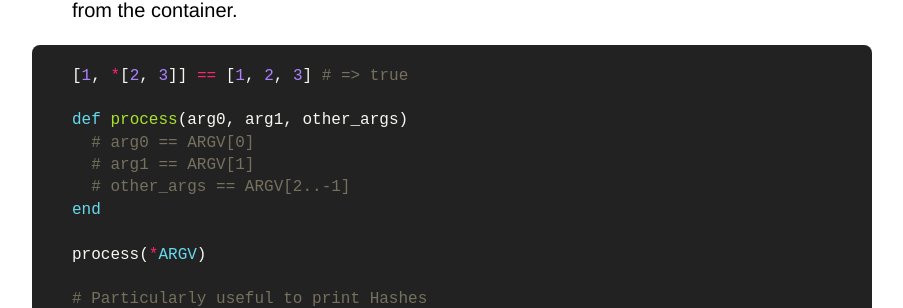
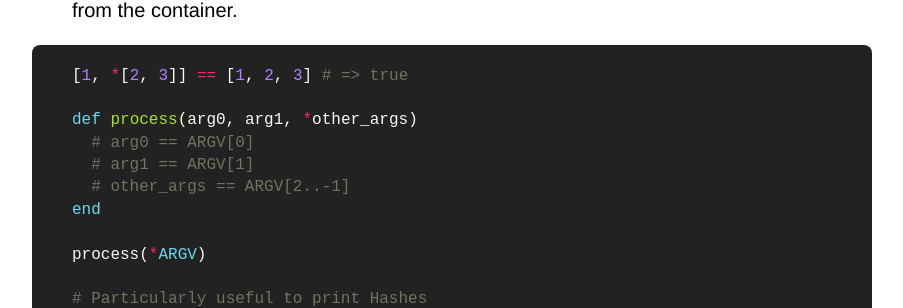
Before and after one commit to Maumagnaguagno/maumagnaguagno.github.io, a Jekyll site: the page built from ruby.md, in a window 1280 px wide and 900 px high, scrolled down 763 px. Shown: the part 149-457 px from the top of the window, without its empty margins (188-1091 px from the left). Built offline with Jekyll 4.4.1, drawn with Linux system fonts in a browser that asks for light colours; our own code applies the rules of GitHub Pages for plain Markdown files.

````diff
--- a/ruby.md
+++ b/ruby.md
@@ -38,7 +38,7 @@ Exploit arrays with the ``*`` splat operator, an asterisk prefix that remove var
 ```ruby
 [1, *[2, 3]] == [1, 2, 3] # => true
 
-def process(arg0, arg1, other_args)
+def process(arg0, arg1, *other_args)
   # arg0 == ARGV[0]
   # arg1 == ARGV[1]
   # other_args == ARGV[2..-1]
````
